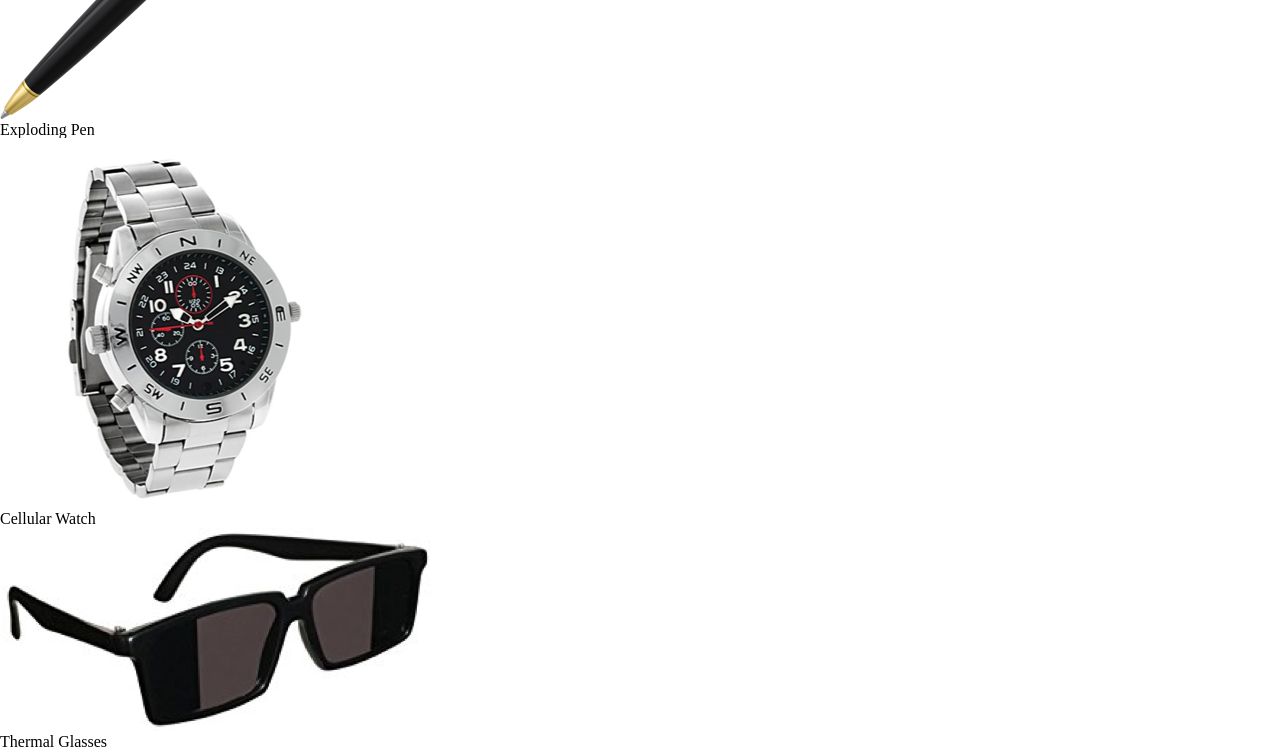
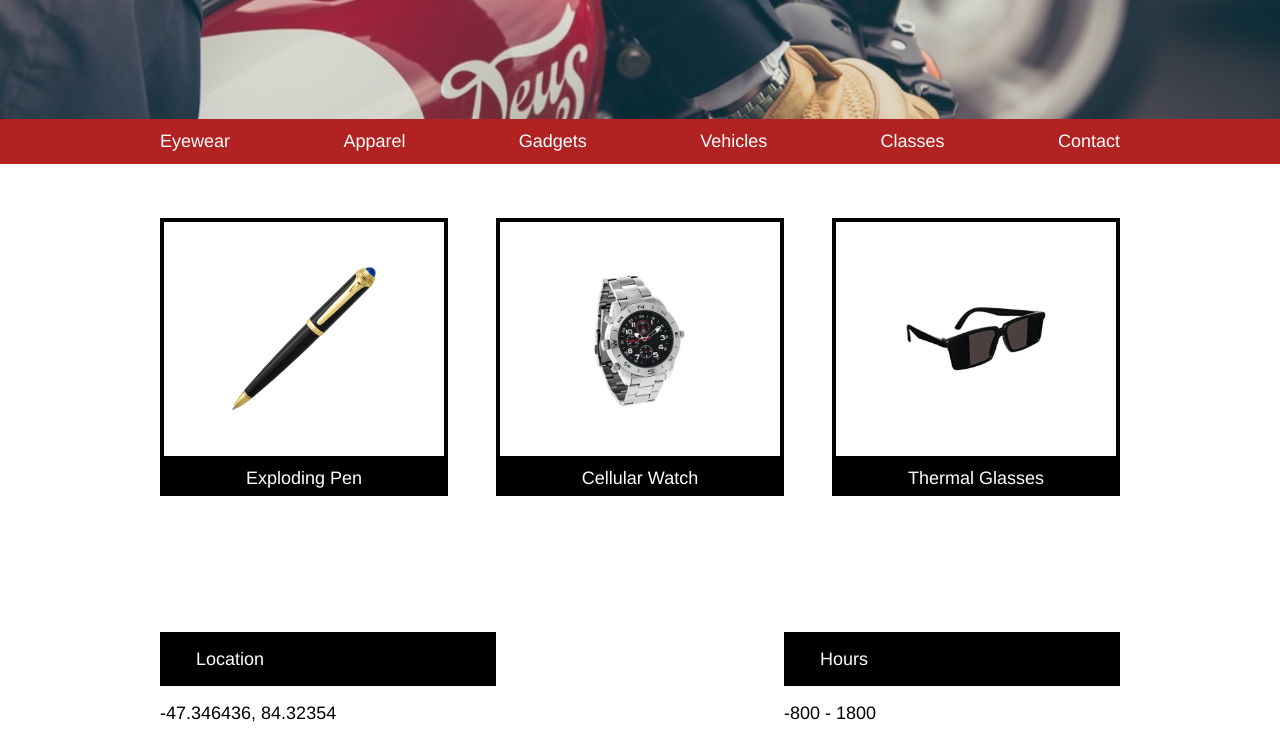
Before and after one commit to samflores414/SecretAgentSupply, a plain HTML site: page index.html in a window 1280 px wide. Shown: the part 382-1129 px from the top of the page. Drawn offline with Linux system fonts and the light colour scheme.

Commit message:
small link edit

```diff
--- a/index.html
+++ b/index.html
@@ -3,7 +3,7 @@
   <head>
     <title>Secret Agent Supply INC.</title>
     <link href="resources/css/reset.css" rel="stylesheet" type="text/css">
-    <link href="resources/css/style2.css" rel="stylesheet" type="text/css">
+    <link href="resources/css/style.css" rel="stylesheet" type="text/css">
   </head>
   <body>
 
```
